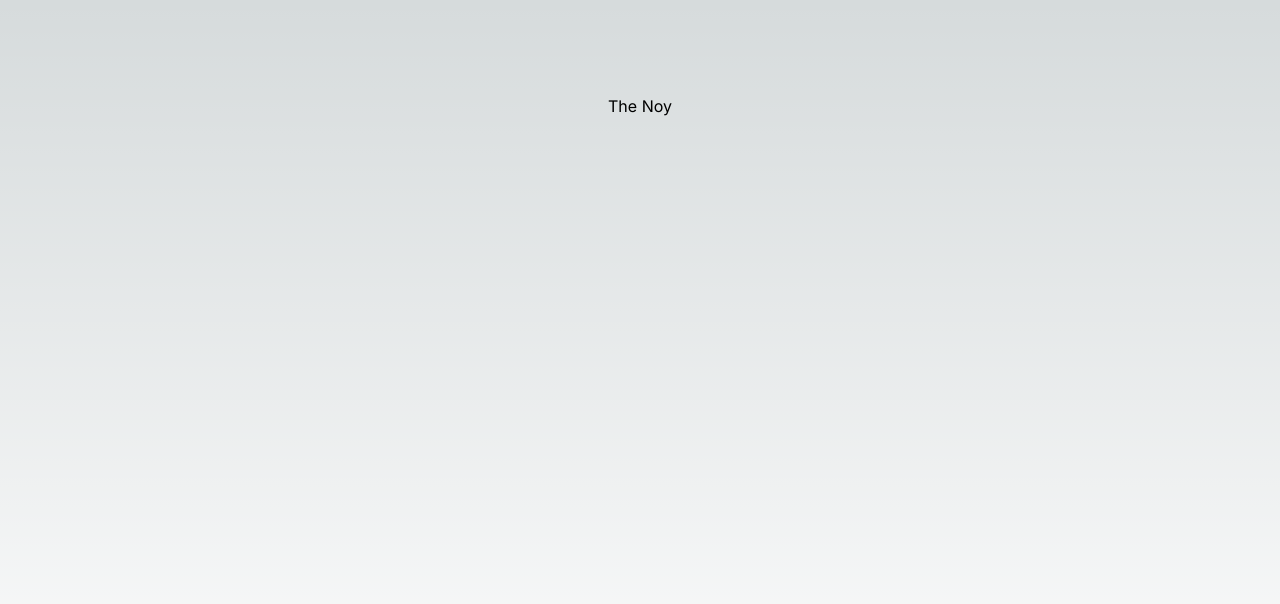
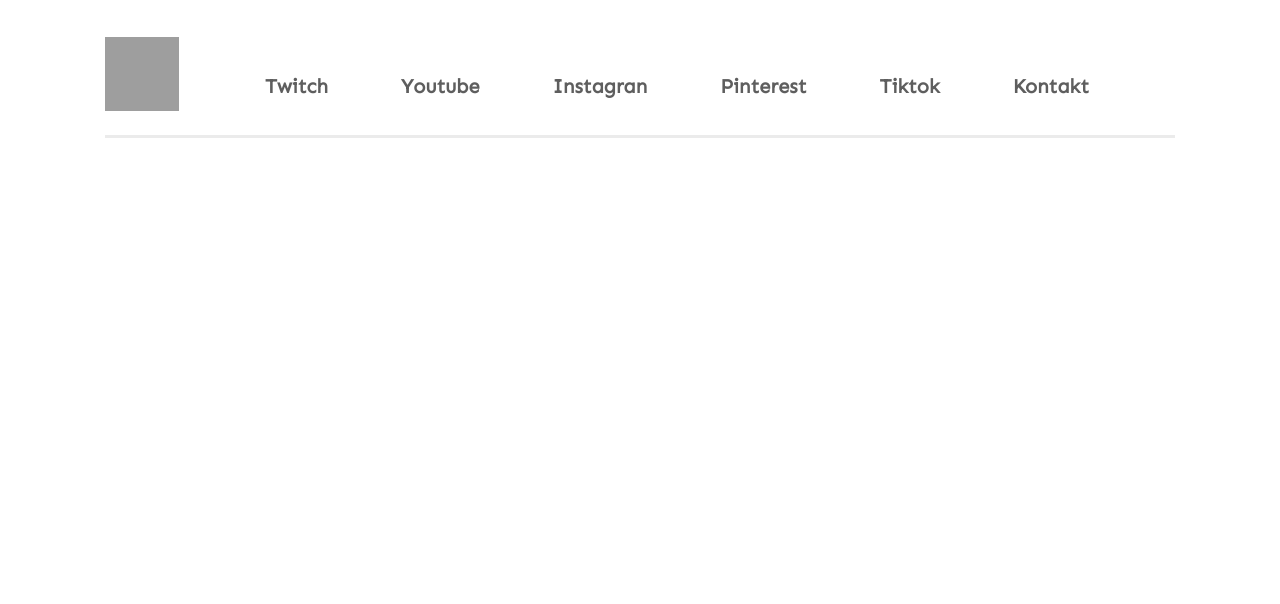
Before and after one commit to aniaorwatk/thenoy, a Next.js app: page / in a window 1280 px wide. Shown: the top 604 px of the page. Built offline with nearby package versions, Linux system fonts and the light colour scheme; grey boxes are pictures that could not be loaded.

Commit message:
added navigation on big view

```diff
--- /dev/null
+++ b/components/Icons/Logo.module.css
@@ -0,0 +1,5 @@
+.logoWhite {
+  width: 121px;
+  height: 121px;
+  filter: brightness(250%);
+}
--- /dev/null
+++ b/components/Icons/Logo.tsx
@@ -0,0 +1,17 @@
+import Image from "next/image";
+import logo from "./../../assets/logo.svg";
+import styles from "./Logo.module.css";
+
+type ILogoType = {
+  type?: "logoWhite";
+};
+
+const Logo = ({ type }: ILogoType) => {
+  const classLogo = type === "logoWhite" ? styles["logoWhite"] : "";
+
+  return (
+    <Image src={logo} alt={""} className={classLogo} width="74" height="74" />
+  );
+};
+
+export default Logo;
--- /dev/null
+++ b/components/Navigation/Navigation.module.css
@@ -0,0 +1,42 @@
+.contener {
+  display: none;
+  align-items: center;
+  justify-content: space-between;
+  margin: 37px 105px 0px 105px;
+  border-bottom: 3px solid var(--light-gray-border);
+}
+
+.contener > img {
+  margin-bottom: 24px;
+}
+
+.navigation {
+  display: flex;
+  align-items: center;
+  margin: auto;
+  gap: 15px;
+}
+
+.navigation a {
+  color: var(--links-color);
+  font-weight: 700;
+  font-size: 20px;
+  transition: 0.3s ease-in-out;
+}
+
+.navigation a:hover {
+  transform: scale(1.1);
+  color: var(--links-color-hover);
+}
+
+@media only screen and (min-width: 883px) {
+  .contener {
+    display: flex;
+  }
+}
+
+@media only screen and (min-width: 1119px) {
+  .navigation {
+    gap: 73px;
+  }
+}
--- /dev/null
+++ b/components/Navigation/Navigation.tsx
@@ -0,0 +1,54 @@
+import Link from "next/link";
+import Logo from "../Icons/Logo";
+import styles from "./Navigation.module.css";
+
+const Navigation = () => {
+  const dataNavigation = [
+    {
+      name: "Twitch",
+      href: "https://www.twitch.tv/thenoyart/about",
+    },
+    {
+      name: "Youtube",
+      href: "https://www.youtube.com/@thenoyart",
+    },
+    {
+      name: "Instagran",
+      href: "https://www.instagram.com/thenoyart/",
+    },
+    {
+      name: "Pinterest",
+      href: "",
+    },
+    {
+      name: "Tiktok",
+      href: "",
+    },
+    {
+      name: "Kontakt",
+      href: "paulinatargo@gmail.com",
+    },
+  ];
+
+  const links = dataNavigation.map((link) => {
+    return (
+      <a
+        href={link.name === "Kontakt" ? `mailto:${link.href}` : `${link.href}`}
+        key={link.name}
+        target="_blank"
+        rel="noopener noreferrer"
+      >
+        {link.name}
+      </a>
+    );
+  });
+
+  return (
+    <div className={styles.contener}>
+      <Logo />
+      <nav className={styles.navigation}>{links}</nav>
+    </div>
+  );
+};
+
+export default Navigation;
--- a/src/app/globals.css
+++ b/src/app/globals.css
@@ -1,43 +1,7 @@
 :root {
-  --max-width: 1100px;
-  --border-radius: 12px;
-  --font-mono: ui-monospace, Menlo, Monaco, 'Cascadia Mono', 'Segoe UI Mono',
-    'Roboto Mono', 'Oxygen Mono', 'Ubuntu Monospace', 'Source Code Pro',
-    'Fira Mono', 'Droid Sans Mono', 'Courier New', monospace;
-
-  --foreground-rgb: 0, 0, 0;
-  --background-start-rgb: 214, 219, 220;
-  --background-end-rgb: 255, 255, 255;
-
-  --primary-glow: conic-gradient(
-    from 180deg at 50% 50%,
-    #16abff33 0deg,
-    #0885ff33 55deg,
-    #54d6ff33 120deg,
-    #0071ff33 160deg,
-    transparent 360deg
-  );
-  --secondary-glow: radial-gradient(
-    rgba(255, 255, 255, 1),
-    rgba(255, 255, 255, 0)
-  );
-
-  --tile-start-rgb: 239, 245, 249;
-  --tile-end-rgb: 228, 232, 233;
-  --tile-border: conic-gradient(
-    #00000080,
-    #00000040,
-    #00000030,
-    #00000020,
-    #00000010,
-    #00000010,
-    #00000080
-  );
-
-  --callout-rgb: 238, 240, 241;
-  --callout-border-rgb: 172, 175, 176;
-  --card-rgb: 180, 185, 188;
-  --card-border-rgb: 131, 134, 135;
+  --links-color: rgba(54, 54, 54, 0.8);
+  --links-color-hover: rgba(54, 54, 54, 0.9);
+  --light-gray-border: rgba(235, 235, 235, 1);
 }
 
 @media (prefers-color-scheme: dark) {
@@ -86,13 +50,6 @@ body {
 }
 
 body {
-  color: rgb(var(--foreground-rgb));
-  background: linear-gradient(
-      to bottom,
-      transparent,
-      rgb(var(--background-end-rgb))
-    )
-    rgb(var(--background-start-rgb));
 }
 
 a {
@@ -102,6 +59,5 @@ a {
 
 @media (prefers-color-scheme: dark) {
   html {
-    color-scheme: dark;
   }
 }
--- a/src/app/layout.tsx
+++ b/src/app/layout.tsx
@@ -1,21 +1,24 @@
-import './globals.css'
-import { Inter } from 'next/font/google'
+import "./globals.css";
+import { Sen } from "next/font/google";
 
-const inter = Inter({ subsets: ['latin'] })
+const sen = Sen({
+  subsets: ["latin"],
+  weight: "400",
+});
 
 export const metadata = {
-  title: 'Create Next App',
-  description: 'Generated by create next app',
-}
+  title: "Create Next App",
+  description: "Generated by create next app",
+};
 
 export default function RootLayout({
   children,
 }: {
-  children: React.ReactNode
+  children: React.ReactNode;
 }) {
   return (
     <html lang="en">
-      <body className={inter.className}>{children}</body>
+      <body className={sen.className}>{children}</body>
     </html>
-  )
+  );
 }
--- a/src/app/page.module.css
+++ b/src/app/page.module.css
@@ -1,8 +1,8 @@
 .main {
   display: flex;
   flex-direction: column;
-  justify-content: space-between;
+  /* justify-content: space-between;
   align-items: center;
   padding: 6rem;
-  min-height: 100vh;
+  min-height: 100vh; */
 }
--- a/src/app/page.tsx
+++ b/src/app/page.tsx
@@ -1,5 +1,10 @@
+import Navigation from "../../components/Navigation/Navigation";
 import styles from "./page.module.css";
 
 export default function Home() {
-  return <main className={styles.main}>The Noy</main>;
+  return (
+    <main className={styles.main}>
+      <Navigation />
+    </main>
+  );
 }
```
Also changed, not shown: 1 other file (tests, documents, lock files or other folders).
